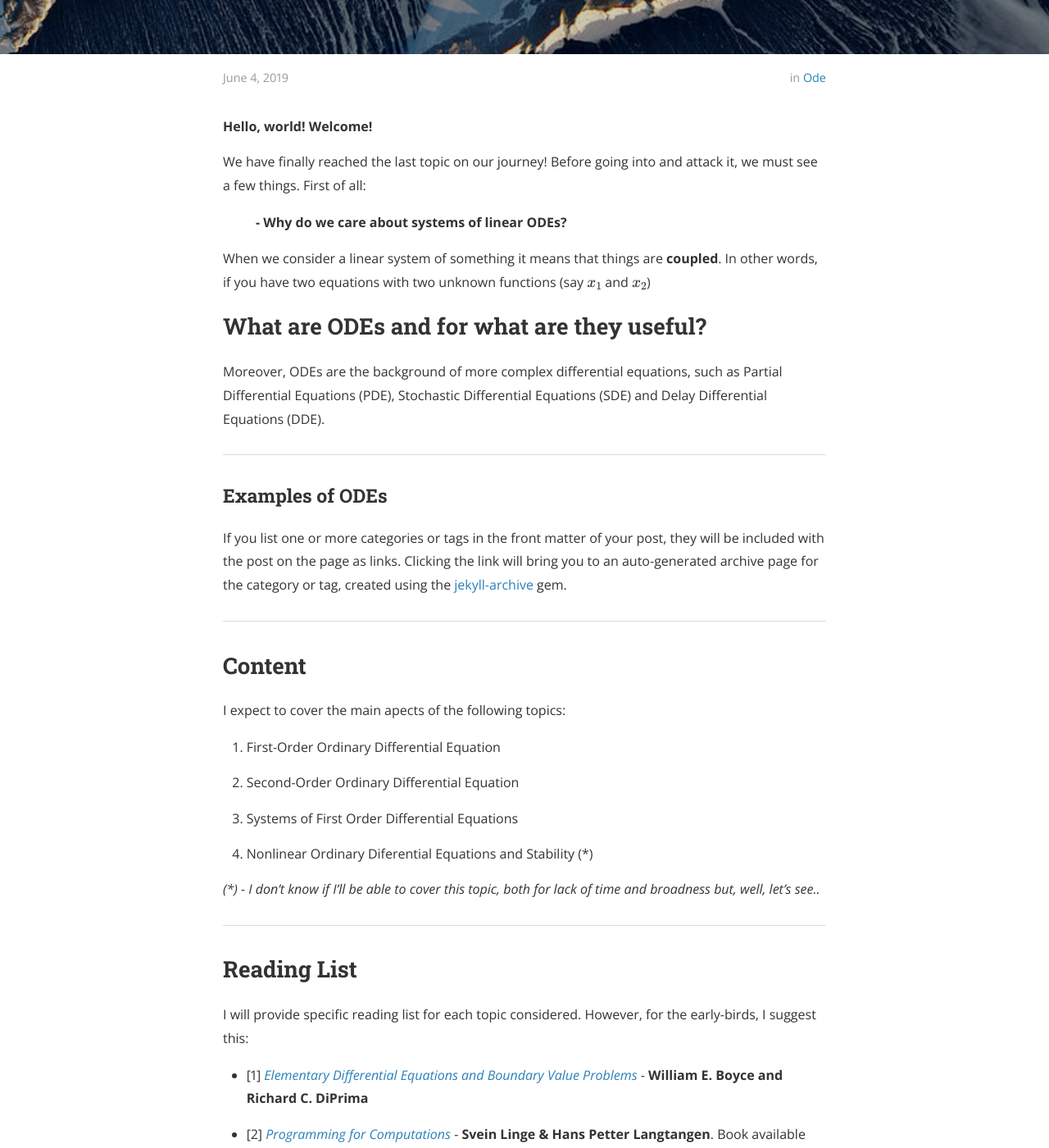
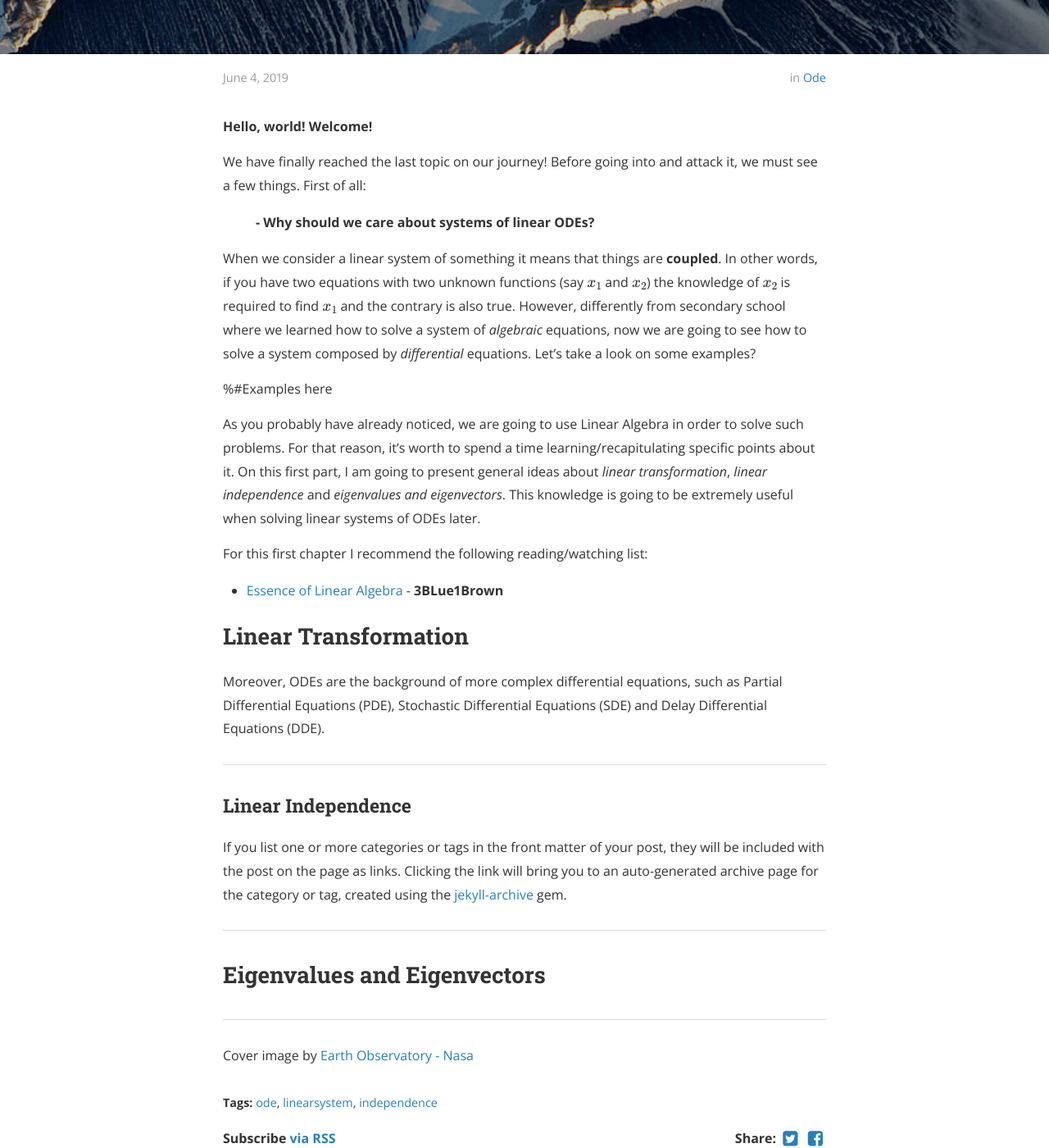
Before and after one commit to vic1309/lerofly, a Jekyll site: the page built from _posts/2019-06-06-linear_pt1.markdown, in a window 1280 px wide and 1400 px high, scrolled down 523 px. Shown: the whole window at 82% size. Built offline with Jekyll 4.4.1, drawn with Linux system fonts in a browser that asks for light colours; nearby versions of some CDN libraries; formulas are drawn with MathJax 3; a script that is not in the unit is left out; some of the changed text lies outside the part shown.

Commit message:
Update 2019-06-06-linear_pt1.markdown

```diff
--- a/_posts/2019-06-06-linear_pt1.markdown
+++ b/_posts/2019-06-06-linear_pt1.markdown
@@ -12,54 +12,33 @@ cover:  "/assets/capa_ode.jpg"
 
 We have finally reached the last topic on our journey! Before going into and attack it, we must see a few things. First of all:
 
-> **- Why do we care about systems of linear ODEs?**
+> **- Why should we care about systems of linear ODEs?**
 
-When we consider a linear system of something it means that things are **coupled**. In other words, if you have two equations with two unknown functions (say $x_1$ and $x_2$)
+When we consider a linear system of something it means that things are **coupled**. In other words, if you have two equations with two unknown functions (say $x_1$ and $x_2$) the knowledge of $x_2$ is required to find $x_1$ and the contrary is also true. However, differently from secondary school where we learned how to solve a system of *algebraic* equations, now we are going to see how to solve a system composed by *differential* equations. Let's take a look on some examples?
 
+%#Examples here
 
-## What are ODEs and for what are they useful?
+As you probably have already noticed, we are going to use Linear Algebra in order to solve such problems. For that reason, it's worth to spend a time learning/recapitulating specific points about it. On this first part, I am going to present general ideas about *linear transformation*, *linear independence* and *eigenvalues and eigenvectors*. This knowledge is going to be extremely useful when solving linear systems of ODEs later.
+
+For this first chapter I recommend the following reading/watching list:
+
+- [Essence of Linear Algebra](https://www.youtube.com/watch?v=fNk_zzaMoSs&list=PLZHQObOWTQDPD3MizzM2xVFitgF8hE_ab) - **3BLue1Brown**
+
+## Linear Transformation
 
 
 Moreover, ODEs are the background of more complex differential equations, such as Partial Differential Equations (PDE), Stochastic Differential Equations (SDE) and Delay Differential Equations (DDE).
 
 ----
-### Examples of ODEs
+### Linear Independence
 
 If you list one or more categories or tags in the front matter of your post, they will be included with the post on the page as links. Clicking the link will bring you to an auto-generated archive page for the category or tag, created using the [jekyll-archive][jekyll-archive] gem.
 
-____
-## Content
-
-I expect to cover the main apects of the following topics:
-
-  1. First-Order Ordinary Differential Equation
-
-  2. Second-Order Ordinary Differential Equation
-
-  3. Systems of First Order Differential Equations
-
-  4. Nonlinear Ordinary Diferential Equations and Stability (*)
+----
+## Eigenvalues and Eigenvectors
 
 
-*(\*)* *- I don't know if I'll be able to cover this topic, both for lack of time and broadness but, well, let's see..*
-
-----------
-## Reading List
-
-I will provide specific reading list for each topic considered. However, for the early-birds, I suggest this:
-
-- [1] *[Elementary Differential Equations and Boundary Value Problems](https://www.kea.nu/files/textbooks/math135.pdf)* - **William E. Boyce and Richard C. DiPrima**
-
-- [2] *[Programming for Computations](http://hplgit.github.io/prog4comp/doc/pub/p4c-sphinx-Python/index.html#programming-for-computations-python-version)* - **Svein Linge & Hans Petter Langtangen**. Book available [here](https://link.springer.com/book/10.1007/978-3-319-32428-9).
-
-- [3] *[Numerical Methods for Engineers: A digital compendium](http://lrhgit.github.io/tkt4140/allfiles/digital_compendium/._main002.html)* - **Johan Kolstø Sønstabø & Leif Rune Hellevik**
-
-- [4] *[Numerical Methods for Engineers](http://folk.ntnu.no/leifh/teaching/tkt4140/)* ([Course page here](https://www.ntnu.no/wiki/display/kt/TKT4140+Numerical+Methods)) - **Leif Rune Hellevik**
-
-- [5] *[Numerical Methods Using Python](http://people.bu.edu/andasari/courses/numericalpython/python.html)* - **Vivi Andasari**
-
-- [6] *[Finite Difference Computing with PDEs - A Modern Software Approach](https://hplgit.github.io/fdm-book/doc/pub/book/pdf/fdm-book-4screen.pdf)* - **Svein Linge & Hans Petter Langtangen**
-
+----
 
 Cover image by [Earth Observatory - Nasa](https://earthobservatory.nasa.gov/images/41161/katabatic-winds-rake-antarcticas-terra-nova-bay)
 
```
